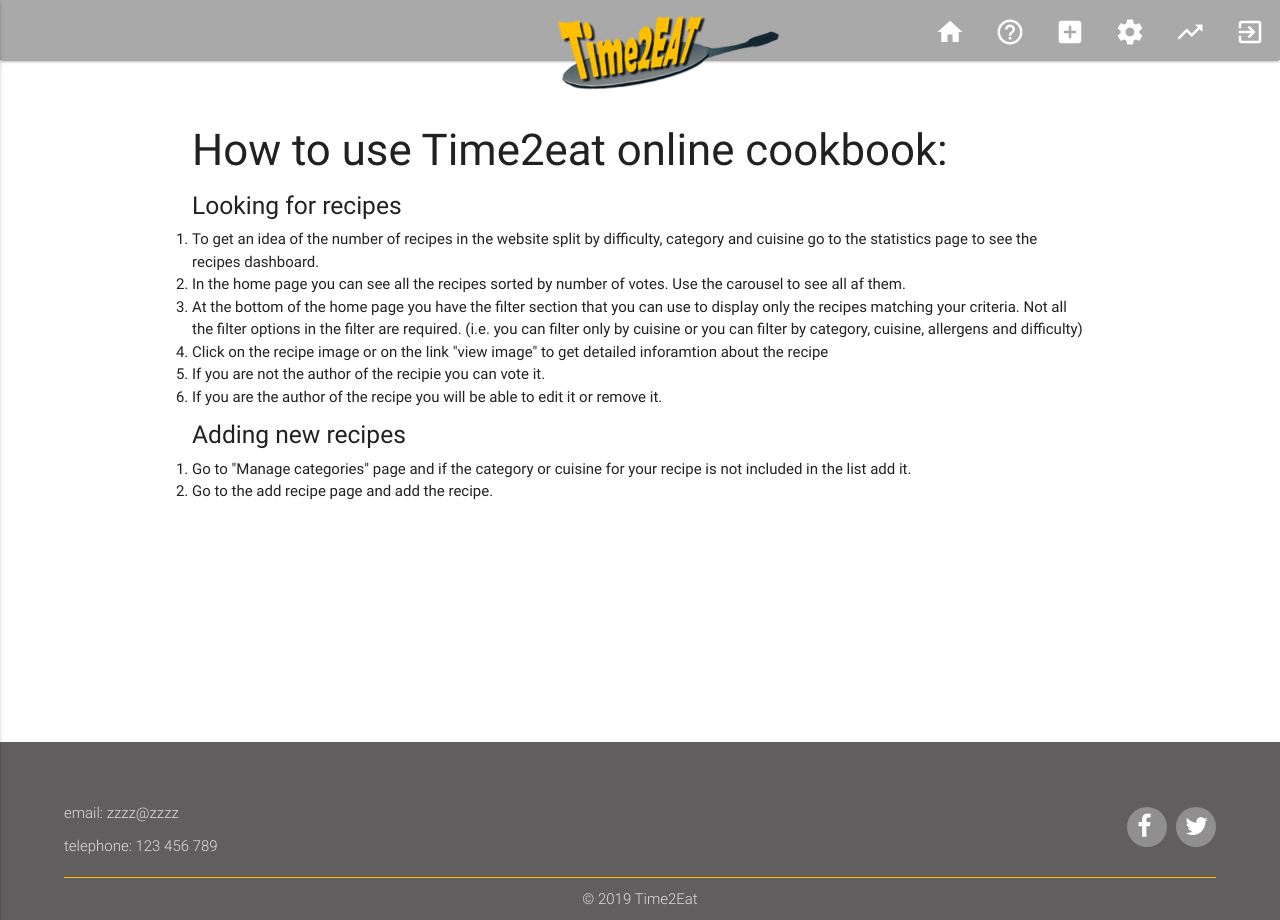
After one commit to elenasacristan/CookBook, a Flask app: page /tips in a window 1280 px wide. The commit adds this page. Run offline with Flask 2, Linux system fonts and the light colour scheme; data that the repository does not hold is empty; some libraries are stand-ins or nearby versions.

Commit message:
difficulty_level rename as diffuculty, login encoding issue solved, tips.html added

```diff
--- a/app.py
+++ b/app.py
@@ -114,13 +114,13 @@ def filter_recipes():
 
     # create array with all the difficulty levels
     for dif in difficulty:
-	    difficulty_array.append(dif['difficulty_level'])
+	    difficulty_array.append(dif['difficulty'])
 
     # create different query depending on if a difficulty has been selected or not in the dropdown menu
     if request.form['difficulty'] != "Not specified":
-        query_difficulty = {"difficulty_level":request.form['difficulty']}
+        query_difficulty = {"difficulty":request.form['difficulty']}
     else:
-        query_difficulty = {"difficulty_level":{ "$in": difficulty_array}}
+        query_difficulty = {"difficulty":{ "$in": difficulty_array}}
 
     # from the checkboxes in the filter section get the list of allergens to exclude
     allergens_to_remove = request.form.getlist('allergens')
@@ -172,7 +172,9 @@ def filter_recipes():
 
 
     return render_template('get_recipes.html', title=title, username=username, recipes = recipes, categories = categories, cuisines=cuisines, difficulty=difficulty, allergens=allergens, recipes_count=recipes_count)
-
+@app.route('/tips')
+def tips():
+    return render_template('tips.html')
 
 # function to add new recipe
 @app.route('/add_recipe')
@@ -215,7 +217,7 @@ def insert_recipe():
                 'instructions':string_to_array(request.form['instructions']),
                 'serves':request.form['serves'],
                 'calories':request.form['calories'],
-                'difficulty_level':request.form['difficulty_level'],
+                'difficulty':request.form['difficulty'],
                 'cooking_time':request.form['cooking_time'],
                 'cuisine':request.form['cuisine'],
                 'allergens':request.form.getlist('allergens'),
@@ -271,7 +273,7 @@ def update_recipe(recipe_id):
                     'instructions':string_to_array(request.form['instructions']),
                     'serves':request.form['serves'],
                     'calories':request.form['calories'],
-                    'difficulty_level':request.form['difficulty_level'],
+                    'difficulty':request.form['difficulty'],
                     'cooking_time':request.form['cooking_time'],
                     'cuisine':request.form['cuisine'],
                     'allergens':request.form.getlist('allergens'),
@@ -336,7 +338,7 @@ def insert_cuisine():
 # we use this route to retrieve all the recipes from the database in json format
 @app.route("/data_recipes")
 def data():
-    recipes = mongo.db.Recipes.find(projection = {'_id':True ,'recipe_name': True, 'upvotes': True,'category': True, 'difficulty_level': True, 'cuisine': True})
+    recipes = mongo.db.Recipes.find(projection = {'_id':True ,'recipe_name': True, 'upvotes': True,'category': True, 'difficulty': True, 'cuisine': True})
     json_recipes = []
 
     for recipe in recipes:
--- a/static/js/charts.js
+++ b/static/js/charts.js
@@ -7,7 +7,7 @@ function createCharts(error, data) {
 
   var ndx = crossfilter(recipes);
 
-  var dimDifficulty = ndx.dimension(dc.pluck("difficulty_level"));
+  var dimDifficulty = ndx.dimension(dc.pluck("difficulty"));
   var groupDifficulty = dimDifficulty.group();
 
   dc.pieChart("#difficulty")
--- a/templates/base.html
+++ b/templates/base.html
@@ -33,6 +33,9 @@
                 <!-- <ul class="right hide-on-med-and-down"> -->
                 <ul class="right hide-on-med-and-down">
                     <li><a href="{{url_for('get_recipes')}}"><i class="material-icons">home</i></a></li>
+                    <li><a href="{{url_for('tips')}}"><i class="material-icons">help_outline
+                            </i></a></li>
+
                     <li><a class="tooltipped" data-position="bottom" data-delay="80" data-tooltip="Add recipe"
                             href="{{url_for('add_recipe')}}"><i class="material-icons">add_box</i></a></li>
                     <li><a class="tooltipped" data-position="bottom" data-delay="80"
@@ -43,6 +46,8 @@
                 </ul>
                 <ul class="side-nav" id="mobile-demo">
                     <li><a href="{{url_for('get_recipes')}}">Home</a></li>
+                    <li><a href="{{url_for('tips')}}">How it works</a></li>
+
                     <li><a href="{{url_for('add_recipe')}}">Add recipie</a></li>
                     <li><a href="{{url_for('statistics')}}">Statistics</a></li>
                     <li><a href="{{url_for('manage_categories')}}">Manage categories / cuisines</a></li>
--- a/templates/get_recipes.html
+++ b/templates/get_recipes.html
@@ -84,10 +84,10 @@
                         <h6><strong>Difficulty:</strong></h6>
                         <select id="difficulty" name="difficulty">
                             {% for level in difficulty %}
-                            {% if level.difficulty_level == "Not specified" %}
-                            <option value="{{level.difficulty_level}}" selected>{{level.difficulty_level}}</option>
+                            {% if level.difficulty == "Not specified" %}
+                            <option value="{{level.difficulty}}" selected>{{level.difficulty}}</option>
                             {% else %}
-                            <option value="{{level.difficulty_level}}">{{level.difficulty_level}}</option>
+                            <option value="{{level.difficulty}}">{{level.difficulty}}</option>
                             {% endif %}
                             {% endfor %}
                         </select>
--- /dev/null
+++ b/templates/tips.html
@@ -0,0 +1,40 @@
+{% extends 'base.html' %}
+
+{% block content %}
+
+<div class="container">
+
+    <div class="row">
+        <div class="col s12">
+            <h3>How to use Time2eat online cookbook:</h3>
+            <h5>Looking for recipes</h5>
+            <ol>
+                <li>To get an idea of the number of recipes in the website split by difficulty, category and cuisine go
+                    to the statistics page to see the recipes dashboard.</li>
+                <li>In the home page you can see all the recipes sorted by number of votes. Use the carousel to see all
+                    af them.</li>
+                <li> At the bottom of the home page you have the filter section that you can use to display only the
+                    recipes matching your criteria. Not all the filter options in the filter are required. (i.e. you can
+                    filter only by cuisine or you can filter by category, cuisine, allergens and difficulty)
+                </li>
+                <li>Click on the recipe image or on the link "view image" to get detailed inforamtion about the recipe
+                </li>
+                <li>If you are not the author of the recipie you can vote it.</li>
+                <li>If you are the author of the recipe you will be able to edit it or remove it.</li>
+            </ol>
+            <h5>Adding new recipes</h5>
+            <ol>
+                <li>Go to "Manage categories" page and if the category or cuisine for your recipe is not included in the
+                    list add it.</li>
+                <li>Go to the add recipe page and add the recipe.</li>
+            </ol>
+        </div>
+    </div>
+
+
+</div>
+
+
+
+
+{% endblock %}
--- a/templates/view_recipe.html
+++ b/templates/view_recipe.html
@@ -59,7 +59,7 @@
                         </div>
                         <div class="col s6">
                             <h6><strong>Difficulty</strong></h6>
-                            <p>{{recipe.difficulty_level}}</p>
+                            <p>{{recipe.difficulty}}</p>
                         </div>
                     </div>
                 </div>
```
Also changed, not shown: templates/add_recipe.html (+4 -4 lines), templates/edit_recipe.html (+4 -4 lines).
